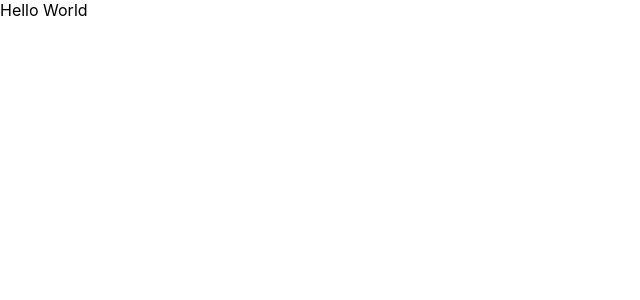
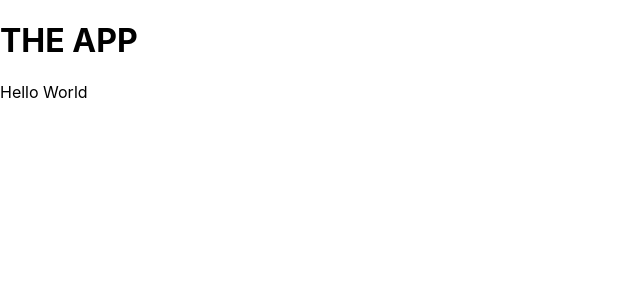
Before and after one commit to htwest/WestGallery, a Next.js app: page / in a window 1280 px wide. Shown: the top 300 px of the page, without its empty margins (0-640 px from the left). Built offline with nearby package versions, Linux system fonts and the light colour scheme.

Commit message:
created Layout Component

```diff
--- /dev/null
+++ b/comps/Layout.js
@@ -0,0 +1,14 @@
+import Head from "next/head";
+
+const Layout = ({ children }) => {
+  return (
+    <>
+      <Head>
+        <title>Image Gallery</title>
+      </Head>
+      {children}
+    </>
+  );
+};
+
+export default Layout;
--- a/pages/_app.js
+++ b/pages/_app.js
@@ -1,7 +1,12 @@
-import '../styles/globals.css'
+import Layout from "../comps/Layout";
+import "../styles/globals.css";
 
 function MyApp({ Component, pageProps }) {
-  return <Component {...pageProps} />
+  return (
+    <Layout>
+      <Component {...pageProps} />
+    </Layout>
+  );
 }
 
-export default MyApp
+export default MyApp;
--- a/pages/index.js
+++ b/pages/index.js
@@ -1,7 +1,11 @@
-import Head from "next/head";
 import Image from "next/image";
 import styles from "../styles/Home.module.css";
 
 export default function Home() {
-  return <div>Hello World</div>;
+  return (
+    <div>
+      <h1>THE APP</h1>
+      <div>Hello World</div>
+    </div>
+  );
 }
```
